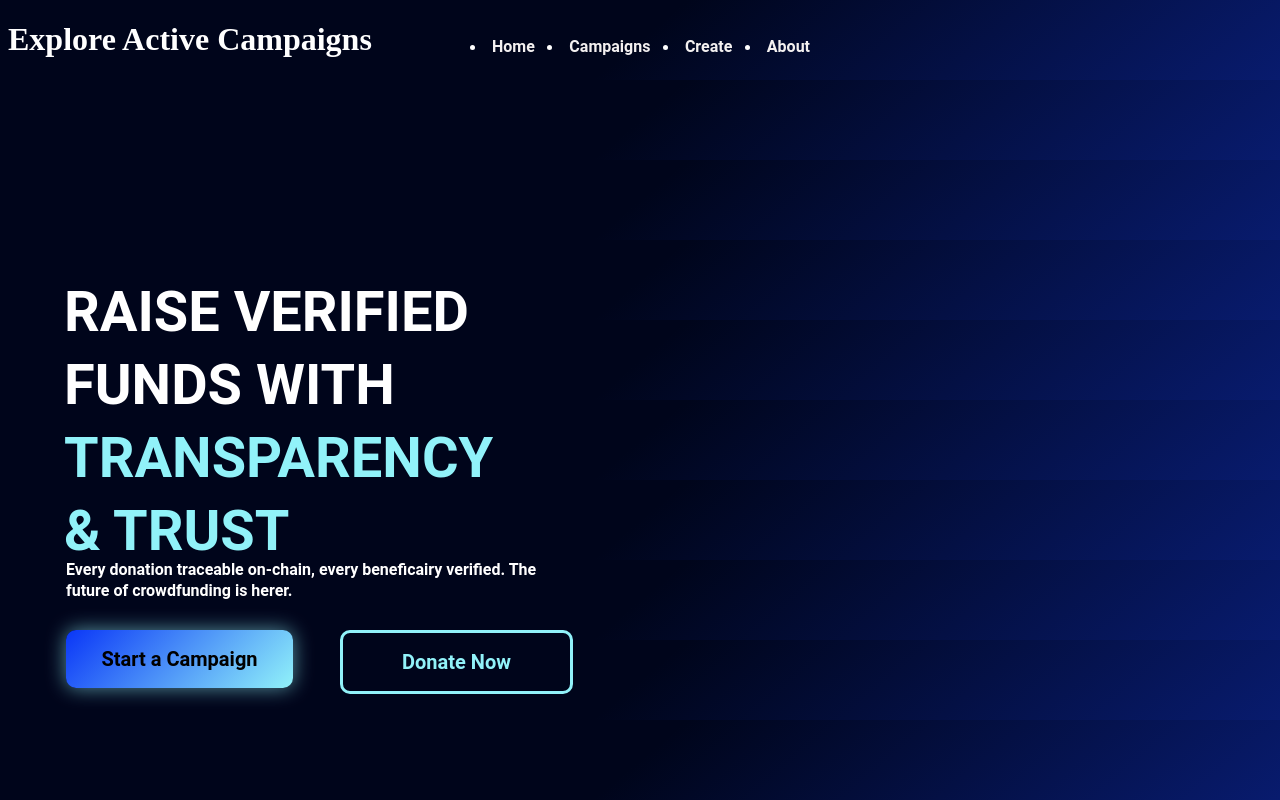
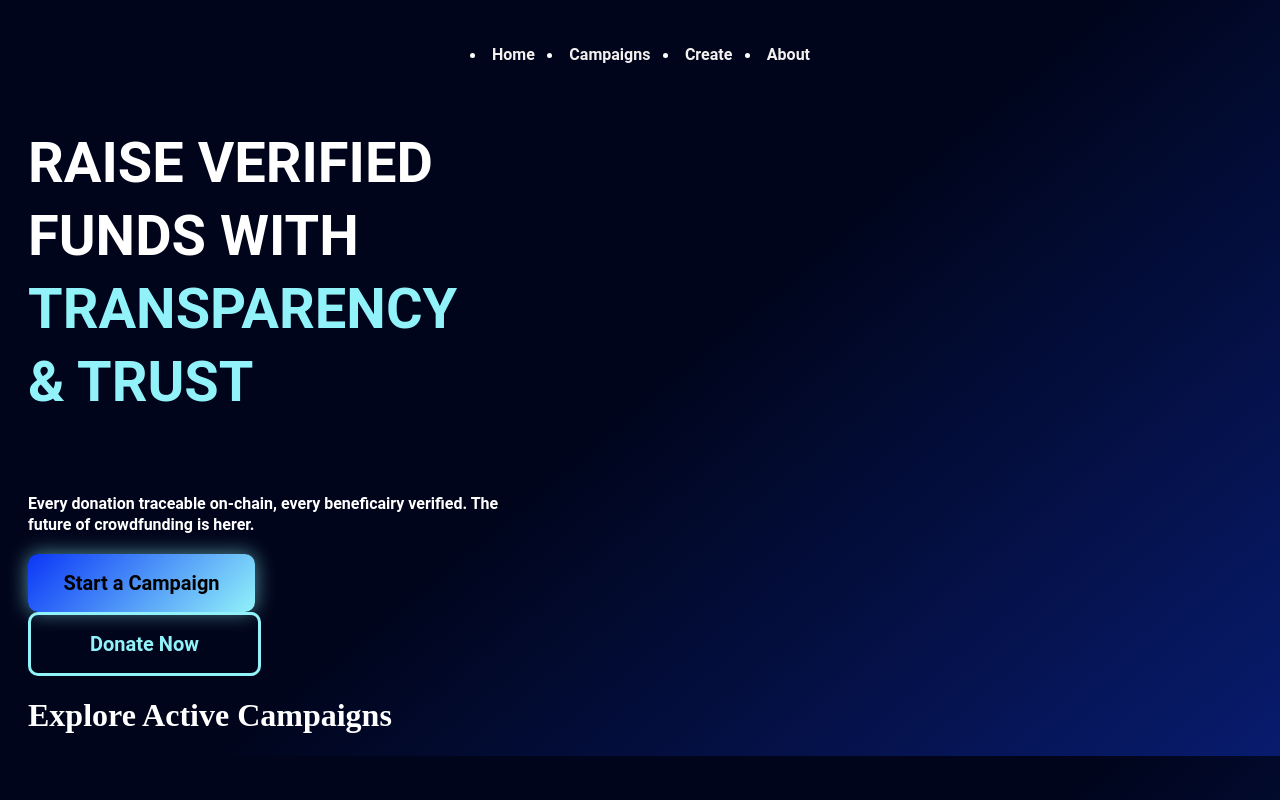
Before and after one commit to ZyraOrg/Zyra, a React (Vite) app in the folder frontend/: page / in a window 1280 px wide. Built offline with nearby package versions, Linux system fonts and the light colour scheme.

Commit message:
remove alsolute positioning

```diff
--- a/frontend/src/components/ExploreSection/ExploreSection.jsx
+++ b/frontend/src/components/ExploreSection/ExploreSection.jsx
@@ -2,7 +2,7 @@ export default function ExploreSection() {
   return (
     <div className="bg-red-500">
       <div>
-        <h1>
+        <h1 className="text-red-500">
           Explore <span>Active Campaigns</span>
         </h1>
       </div>
--- a/frontend/src/index.css
+++ b/frontend/src/index.css
@@ -3,13 +3,15 @@ body {
   /* background-color: #00051B; */
   background: linear-gradient(140deg, #00051b 50%, #081b6e 100%);
   color: white;
+  padding-left: 20px;
+  padding-right: 20px;
 }
 
 /* Navbar Styles */
 .navbar {
   width: 340px;
   height: 25px;
-  position: absolute;
+  position: relative;
   top: 10px;
   left: 50%;
   transform: translateX(-50%);
@@ -35,7 +37,7 @@ body {
 
 .navbar a::after {
   content: "";
-  position: absolute;
+  position: relative;
   bottom: 0;
   left: 0;
   width: 0;
@@ -59,7 +61,6 @@ body {
   font-weight: 700;
   font-style: extra-bold;
   line-height: 130%;
-  position: absolute;
   letter-spacing: 0%;
   color: white;
   size: 70px;
@@ -67,7 +68,6 @@ body {
 }
 
 .hero-p {
-  position: absolute;
   width: 476px;
   height: 44px;
   top: 544px;
@@ -87,7 +87,6 @@ body {
 
 /* Button Styles */
 .button-1 {
-  position: absolute;
   width: 227px;
   height: 58px;
   left: 66px;
@@ -116,7 +115,6 @@ body {
 }
 
 .button-2 {
-  position: absolute;
   width: 227px;
   height: 58px;
   left: 340px;
```
